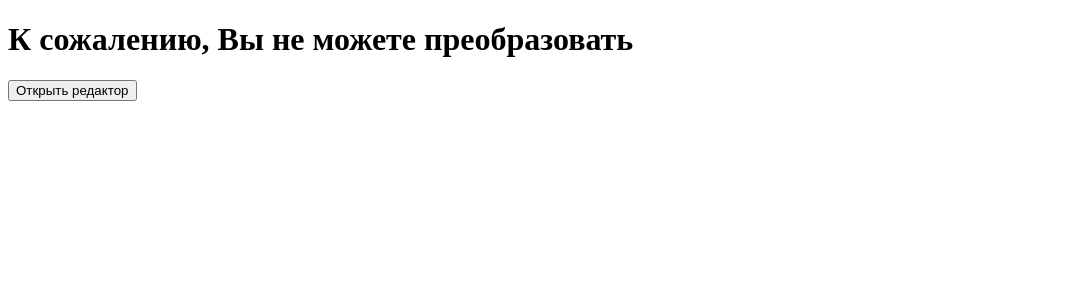
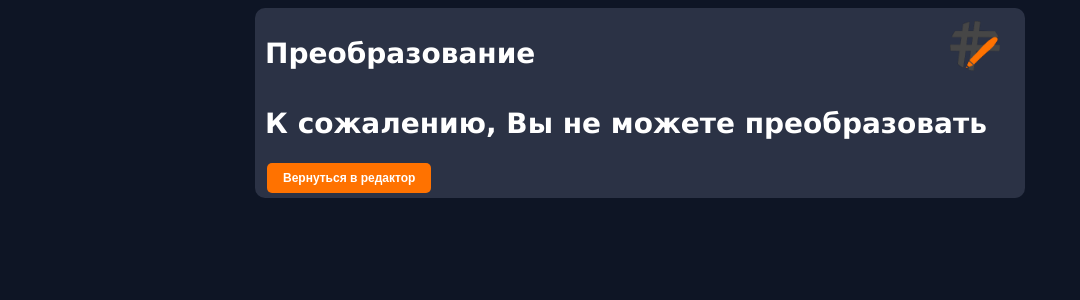
Before and after one commit to 3NikNikNik3/Vortex_Py, a Django app: template project/main/templates/transform.html in a window 1280 px wide. Shown: the top 300 px of the page, without its empty margins (0-1080 px from the left). Run offline with Django 5.2, Linux system fonts and the light colour scheme; the template is opened without the code that fills it, so the values that code supplies are empty.

Commit message:
Сохранение

```diff
--- /dev/null
+++ b/project/main/static/css/transform.css
@@ -0,0 +1,46 @@
+body {
+    background-color: #0e1525;
+    font-size: 14px;
+    font-family: Verdana;
+    color: #ffffff;
+}
+.cent_part {
+    max-width: 750px;
+    margin: 0 auto;
+    background-color: #2b3245;
+    border-radius: 10px;
+    padding: 10px 10px 1px 10px;
+}
+.cont_box {
+    margin: 15px 0;
+}
+button {
+    background-color: #FF7200;
+    border: none;
+    color: white;
+    padding: 8px 16px;
+    text-decoration: none;
+    margin: 4px 2px;
+    cursor: pointer;
+    border-radius: 5px;
+    font-size: 18px;
+    font-weight: bold;
+}
+button:hover {
+      background-color: #ff6000;
+}
+.i_button {
+    background-color: #FF7200;
+    border: none;
+    color: white;
+    padding: 8px 16px;
+    text-decoration: none;
+    margin: 4px 2px;
+    cursor: pointer;
+    border-radius: 5px;
+    font-size: 18px;
+    font-weight: bold;
+}
+.i_button:hover {
+      background-color: #ff6000;
+}
--- a/project/main/templates/transform.html
+++ b/project/main/templates/transform.html
@@ -4,35 +4,39 @@
     <meta charset="UTF-8">
     <title>Преобразование</title>
     {% load static %}
+<link rel="stylesheet" href="{% static 'css/transform.css' %}">
 </head>
 <body>
+<div class="cent_part">
+    <div style="display: inline-block; width: 100%;">
+    <h1 >Преобразование</h1><img src="/static/favicon.ico" height="50"
+    width="50" style="float:right; margin:-9% 2% 0 0">
+</div>
     {% if ok %}
-    <table><tr>
-        <td>Преобразовать файл из {{ from }}</td>
-        <td>В <select id="why">
-            {% for i in types %}
-            <option value="{{ i.where }}">{{ i.name }}</option>
-            {% endfor %}
-        </select></td>
-        <td>
-            <div id="option"></div>
-        </td>
-    </tr></table>
-    <center>
-        <form method="post" id="form1">
+    <p>Преобразовать файл из:<p style="font-weight: bold; margin: 0 0 10px 20px">{{ from }}</p>
+    <p>В:</p>
+    <select style="font-weight: bold; margin: 0 0 10px 20px;" id="why">
+        {% for i in types %}
+        <option value="{{ i.where }}">{{ i.name }}</option>
+        {% endfor %}
+    </select>
+
+    <div id="option"><p>Опции:</p></div>
+    <div style="display: inline-block">
+    <form style="float: right" method="post" id="form1">
             {% csrf_token %}
-            <input type="submit" value="Преобразовать">
+            <input class="i_button" type="submit" value="Преобразовать">
             <input name="go" hidden>
             <input type="text" id="output1" name="why" hidden>
-        </form>
-        <form method="post" id="form2">
+    </form>
+    <form style="float: left" method="post" id="form2">
             {% csrf_token %}
-            <input type="submit" value="Сохранить">
+            <input class="i_button" type="submit" value="Сохранить">
             <input name="save" hidden>
             <input type="text" id="output2" name="why" hidden>
-        </form>
-    </center>
-
+    </form>
+</div>
+    <br>
     {% for i in types %}
     <div id="DIV{{ i.where }}" hidden>{{ i.html }}</div>
     {% endfor %}
@@ -42,6 +46,7 @@
     {% else %}
     <h1>К сожалению, Вы не можете преобразовать</h1>
     {% endif %}
-    <button onclick="window.open('/edit', '_self')">Открыть редактор</button>
+    <button style="font-size: 12px" onclick="window.open('/edit', '_self')">Вернуться в редактор</button>
+</div>
 </body>
 </html>
```
